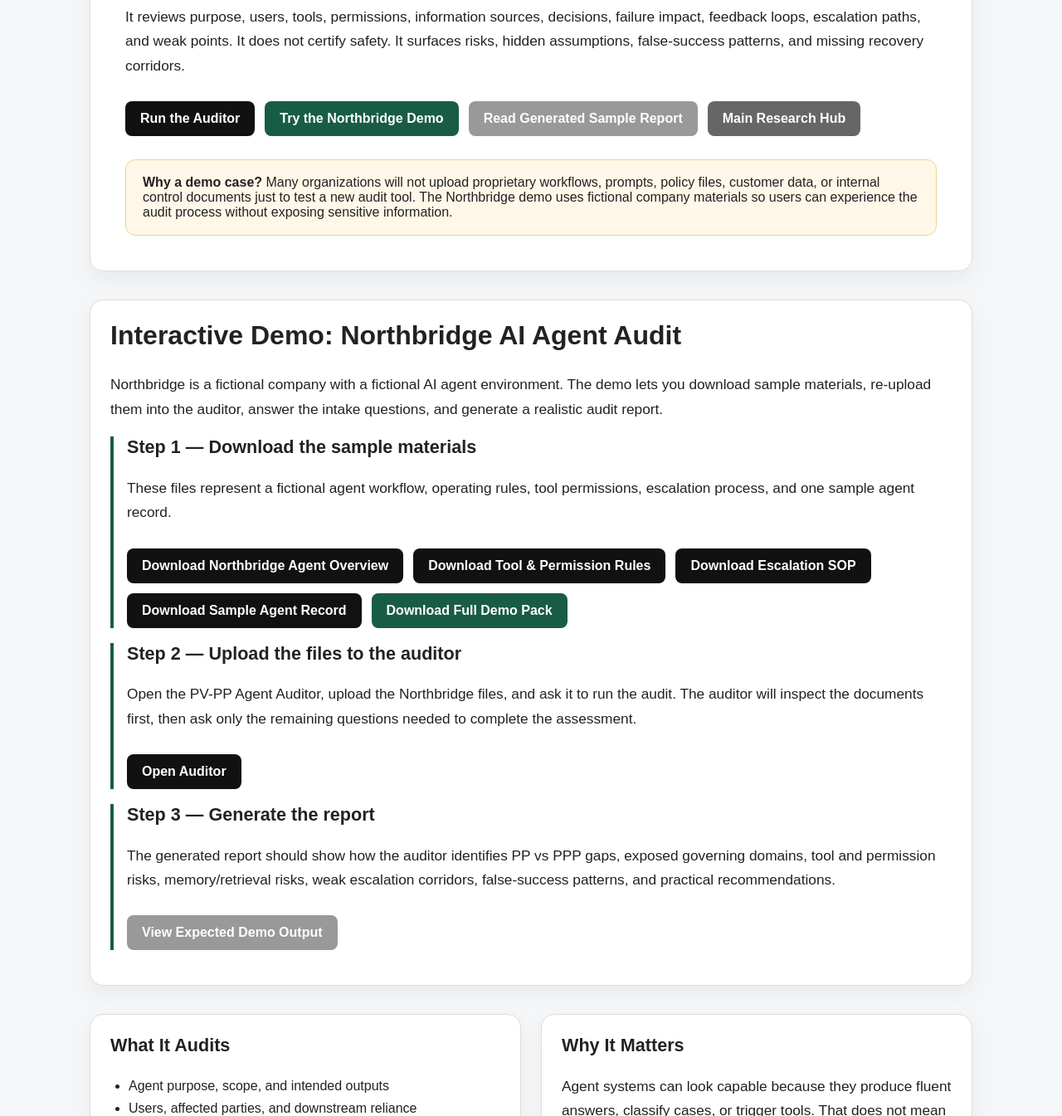
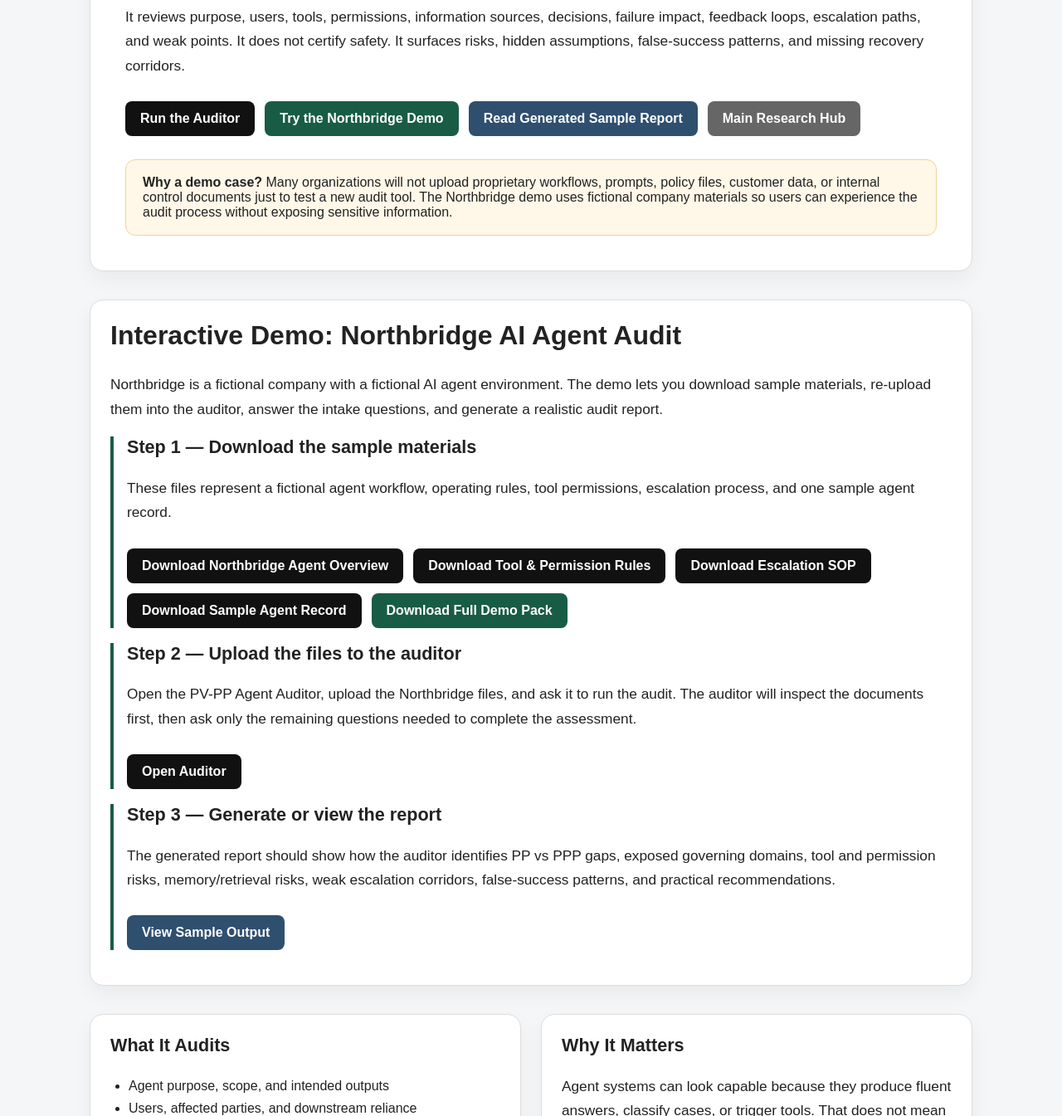
Before and after one commit to AmundsenLance/pvpp-agent-auditor-2, a plain HTML site: page index.html in a window 1280 px wide. Shown: the part 300-1645 px from the top of the page at 83% size. Drawn offline with Linux system fonts and the light colour scheme.

Commit message:
Update index.html

```diff
--- a/index.html
+++ b/index.html
@@ -169,7 +169,7 @@ footer {
     <div class="buttons">
       <a href="https://chatgpt.com/g/g-69c115a5b5a081918bb89c23f6b20446-pv-pp-agent-decision-engine/" target="_blank">Run the Auditor</a>
       <a class="demo" href="#northbridge-demo">Try the Northbridge Demo</a>
-      <a class="sample disabled" href="#" aria-disabled="true">Read Generated Sample Report</a>
+      <a class="sample" href="PV-PP%20Agent%20Audit%20Report.md" target="_blank" rel="noopener">Read Generated Sample Report</a>
       <a class="secondary" href="https://amundsenlance.github.io/" target="_blank">Main Research Hub</a>
     </div>
 
@@ -211,12 +211,12 @@ footer {
     </div>
 
     <div class="step">
-      <h3>Step 3 — Generate the report</h3>
+      <h3>Step 3 — Generate or view the report</h3>
       <p>
         The generated report should show how the auditor identifies PP vs PPP gaps, exposed governing domains, tool and permission risks, memory/retrieval risks, weak escalation corridors, false-success patterns, and practical recommendations.
       </p>
       <div class="buttons">
-        <a class="disabled" href="#" aria-disabled="true">View Expected Demo Output</a>
+        <a class="sample" href="PV-PP%20Agent%20Audit%20Report.md" target="_blank" rel="noopener">View Sample Output</a>
       </div>
     </div>
   </div>
```
